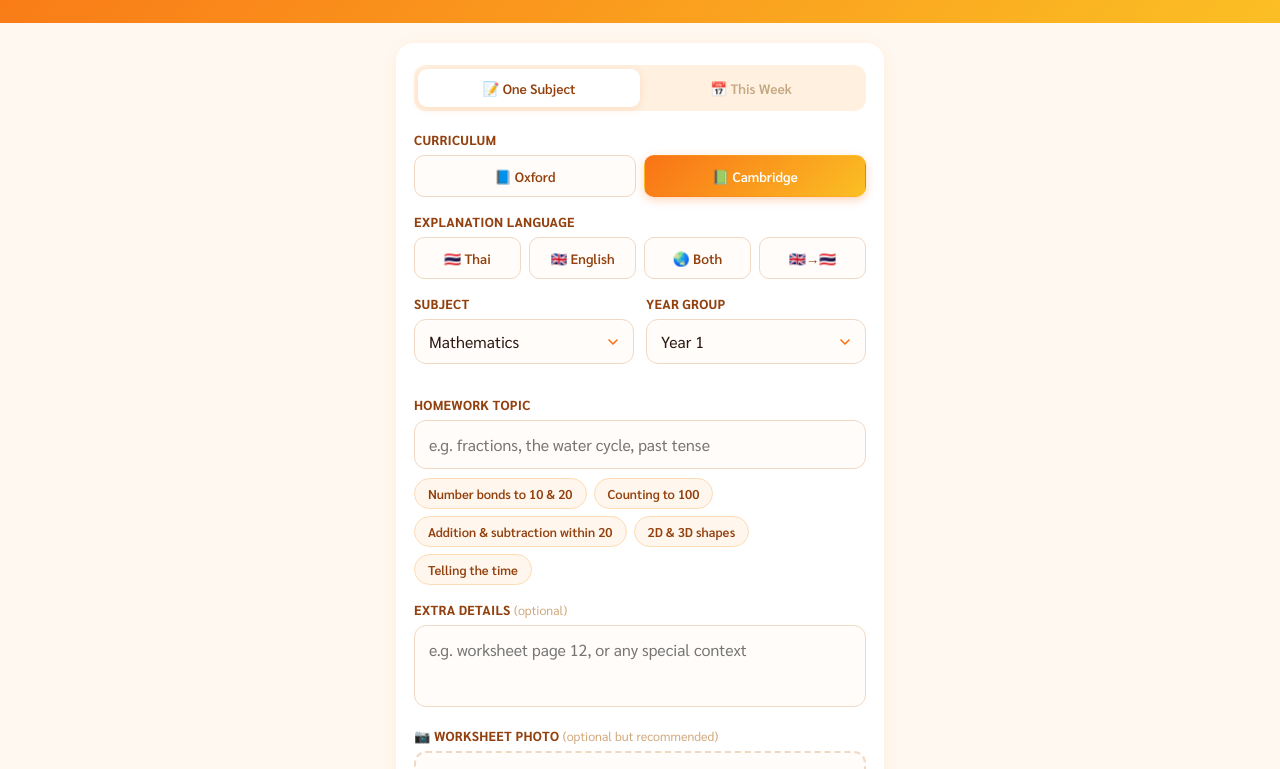
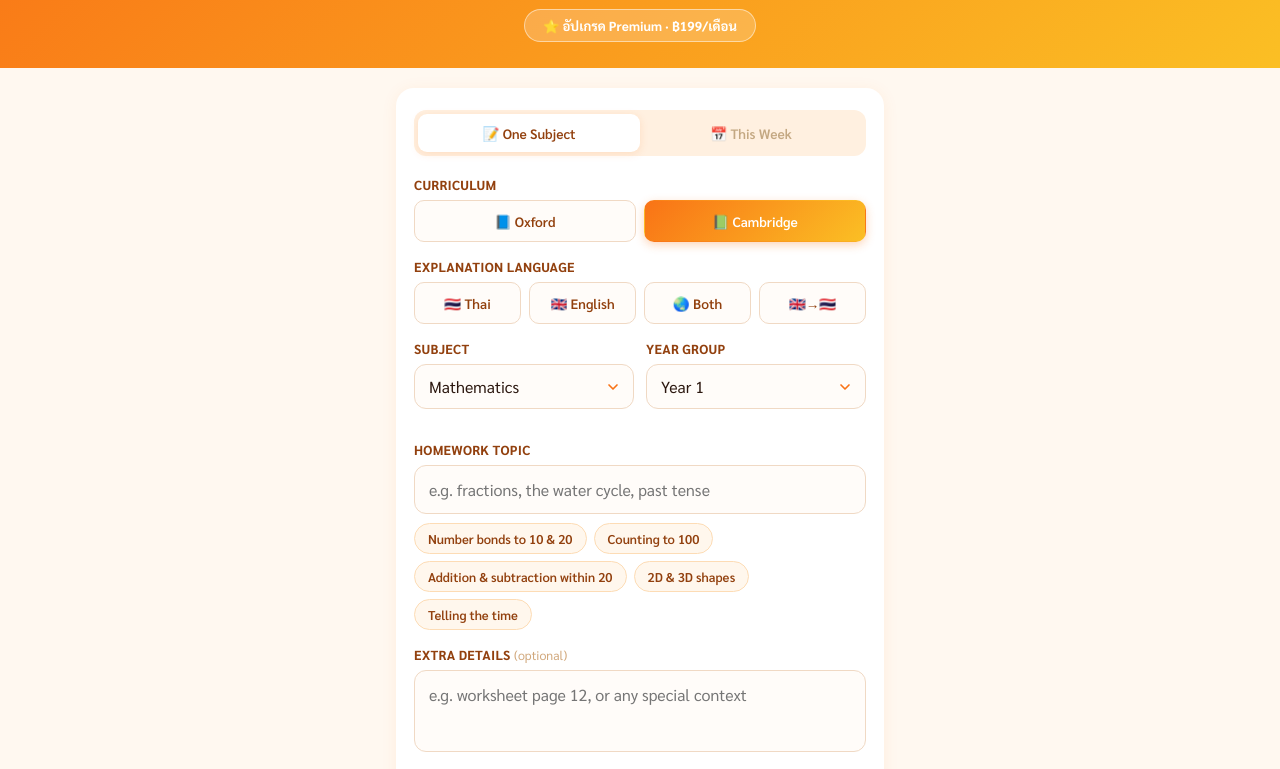
Before and after one commit to bertos2407-hash/mae-pla, a website: page app.html in a window 1280 px wide. Shown: the part 171-940 px from the top of the page. Drawn offline with nearby package versions, Linux system fonts and the light colour scheme; a script that the page names is missing.

Commit message:
Add always-visible upgrade button in app header
Parents can now upgrade to Premium at any time without waiting for the
free uses to run out. Button hides automatically if they already have access.

Co-Authored-By: Claude Sonnet 4.6 <noreply@anthropic.com>

```diff
--- a/app.html
+++ b/app.html
@@ -62,6 +62,23 @@
       opacity: 0.93;
       font-weight: 400;
     }
+
+    .upgrade-header-btn {
+      display: inline-block;
+      margin-top: 12px;
+      padding: 7px 18px;
+      background: rgba(255,255,255,0.2);
+      border: 1.5px solid rgba(255,255,255,0.5);
+      border-radius: 20px;
+      color: white;
+      font-family: 'Sarabun', sans-serif;
+      font-size: 0.82rem;
+      font-weight: 700;
+      cursor: pointer;
+      transition: background 0.2s;
+    }
+    .upgrade-header-btn:hover { background: rgba(255,255,255,0.3); }
+    .upgrade-header-btn.hidden { display: none; }
 
     /* ── CONTENT ── */
     .content {
@@ -726,6 +743,7 @@
     </div>
     <h1 id="app-name">แม่ปลา</h1>
     <p id="header-sub">เข้าใจการบ้านของลูก · Understand Your Child's Homework</p>
+    <button class="upgrade-header-btn" id="upgrade-header-btn" onclick="showUpgradeModal()">⭐ อัปเกรด Premium · ฿199/เดือน</button>
   </header>
 
   <main class="content">
@@ -2280,6 +2298,10 @@
 
       document.getElementById('subject').addEventListener('change', renderTopicChips);
       document.getElementById('year').addEventListener('change', renderTopicChips);
+
+      if (hasAccess()) {
+        document.getElementById('upgrade-header-btn').classList.add('hidden');
+      }
     });
   </script>
 
```
